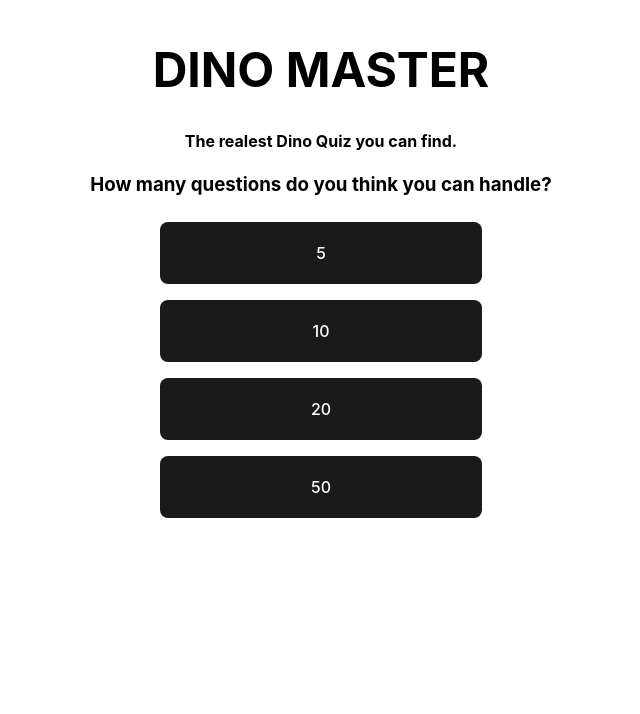
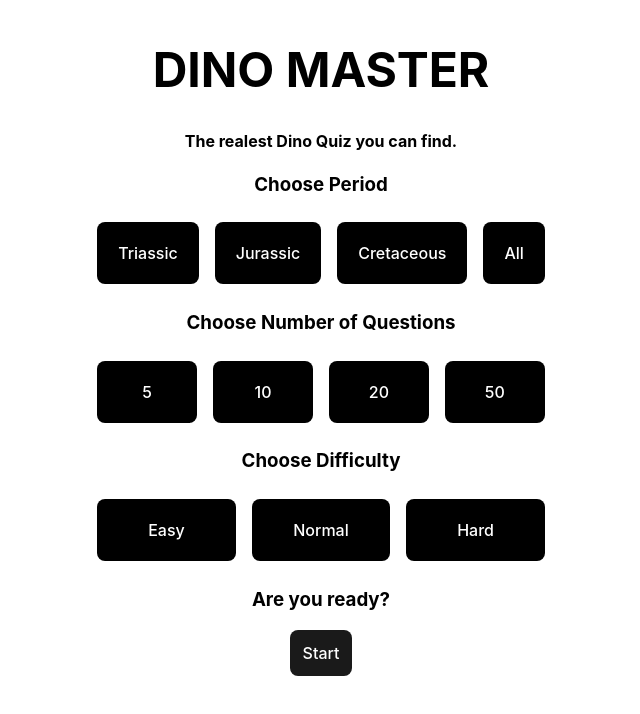
Before and after one commit to valudollar/dino-master, a React (Vite) app: page / in a window 1280 px wide. Shown: the top 714 px of the page, without its empty margins (319-959 px from the left). Built offline with nearby package versions, Linux system fonts and the light colour scheme.

Commit message:
home options

```diff
--- a/src/App.css
+++ b/src/App.css
@@ -20,7 +20,7 @@
 
 .answerButton {
   margin: 0.5rem;
-  width: 70%;
+  width: 80%;
   padding: 1rem;
 }
 
@@ -40,15 +40,46 @@
 }
 
 .green {
-  background-color: green;
+  /* background-color: green; */
+  border: 5px solid rgb(180, 255, 136);
 }
 
 .red {
-  background-color: red;
+  border: 5px solid rgb(255, 122, 122);
+}
+.black {
+  background-color: black;
+}
+.blue {
+  border: 5px solid rgb(102, 102, 255);
 }
 
 .button {
   padding: 0.5rem;
+}
+
+.choiceContainer {
+  display: flex;
+  flex-direction: row;
+  justify-content: center;
+  align-items: center;
+}
+.periodchoiceButton {
+  margin: 0.5rem;
+  width: 70%;
+  padding: 1rem;
+}
+
+.numberchoiceButton {
+  margin: 0.5rem;
+  width: 70%;
+  padding: 1rem;
+}
+
+.choiceButton {
+  margin: 0.5rem;
+  width: 70%;
+  padding: 1rem;
 }
 
 @media screen and (max-width: 600px) {
--- a/src/Home.jsx
+++ b/src/Home.jsx
@@ -4,15 +4,41 @@ import { useLocation, useNavigate } from "react-router-dom";
 import "./App.css";
 
 function Home() {
-  const questionNumberOptions = [5, 10, 20, 50];
-  //   const [noQns, setnoQns] = useState(0);
+  const [noQns, setnoQns] = useState(0);
+  const [period, setPeriod] = useState("");
+  const [difficulty, setDifficulty] = useState("");
+  const [ready, setReady] = useState(false);
+  const questionNumberOptions = ["5", "10", "20", "50"];
+  const periodOptions = ["Triassic", "Jurassic", "Cretaceous", "All"];
+  const difficultyOptions = ["Easy", "Normal", "Hard"];
   const navigate = useNavigate();
 
   function chooseQuestions(e) {
     const number = e.target.value;
-    navigate("/quiz", { state: number });
+    setnoQns(number);
   }
 
+  function choosePeriod(e) {
+    const choice = e.target.value;
+    setPeriod(choice);
+  }
+
+  function chooseDifficulty(e) {
+    const choice = e.target.value;
+    setDifficulty(choice);
+  }
+  function getReady() {
+    setReady(true);
+  }
+  function startQuiz() {
+    navigate("/quiz", { state: { number: noQns, time: period } });
+  }
+
+  useEffect(() => {
+    if (ready === true) {
+      startQuiz();
+    }
+  }, [ready]);
   return (
     <>
       <header className="">
@@ -20,19 +46,51 @@ function Home() {
         <h4>The realest Dino Quiz you can find. </h4>
       </header>
       <section>
-        <h3>How many questions do you think you can handle? </h3>
-        <div className="answerContainer">
+        <h3>Choose Period </h3>
+        <div className="choiceContainer">
+          {periodOptions.map((option, id) => (
+            <button
+              value={option}
+              key={id}
+              onClick={choosePeriod}
+              className={`choiceButton ${option === period ? "blue" : "black"}`}
+            >
+              {option}
+            </button>
+          ))}
+        </div>
+        <h3>Choose Number of Questions </h3>
+        <div className="choiceContainer">
           {questionNumberOptions.map((option, id) => (
             <button
               value={option}
               key={id}
               onClick={chooseQuestions}
-              className="answerButton"
+              className={`choiceButton ${option === noQns ? "blue" : "black"}`}
             >
               {option}
             </button>
           ))}
         </div>
+        <h3>Choose Difficulty </h3>
+        <div className="choiceContainer">
+          {difficultyOptions.map((option, id) => (
+            <button
+              value={option}
+              key={id}
+              onClick={chooseDifficulty}
+              className={`choiceButton ${
+                option === difficulty ? "blue" : "black"
+              }`}
+            >
+              {option}
+            </button>
+          ))}
+        </div>
+        <h3>Are you ready? </h3>
+        <button onClick={getReady} className="button">
+          Start
+        </button>
       </section>
     </>
   );
--- a/src/Quiz.jsx
+++ b/src/Quiz.jsx
@@ -6,9 +6,9 @@ import "./App.css";
 function Quiz() {
   const navigate = useNavigate();
   const location = useLocation();
+  console.log(location);
 
   const data = dinos;
-  console.log(data, "hello");
 
   const [question, setQuestion] = useState("");
   const [selectedOption, setSelectedOption] = useState("");
@@ -18,7 +18,8 @@ function Quiz() {
   const [score, setScore] = useState(0);
   const [completed, setCompleted] = useState(false);
   const [correct, setCorrect] = useState(-1);
-  const [totalQns, setTotalQns] = useState(parseInt(location.state));
+  const [period, setPeriod] = useState(location.state.time);
+  const [totalQns, setTotalQns] = useState(parseInt(location.state.number));
   const [currentQnNumber, setcurrentQnNumber] = useState(1);
 
   function getDino() {
```
